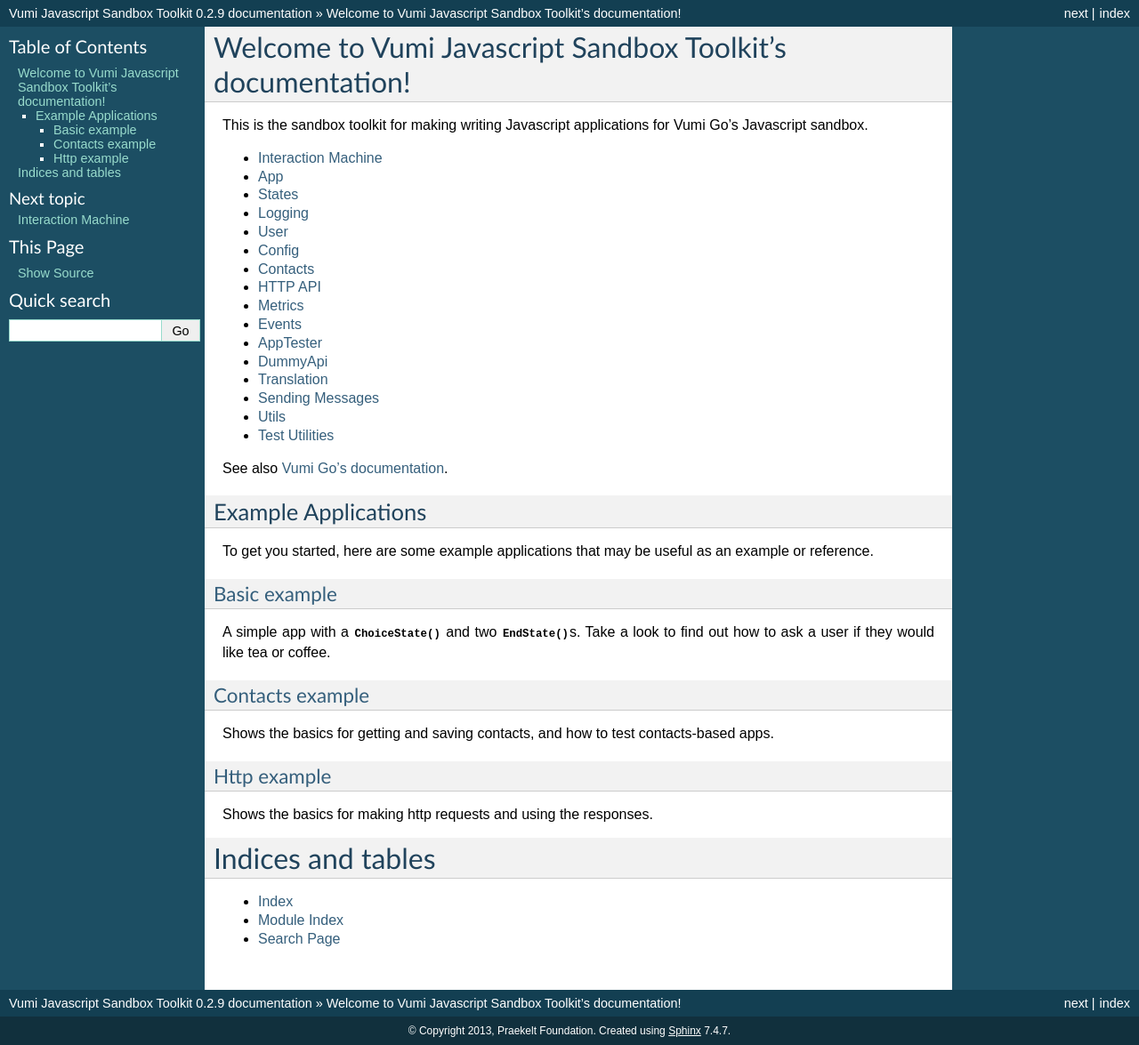
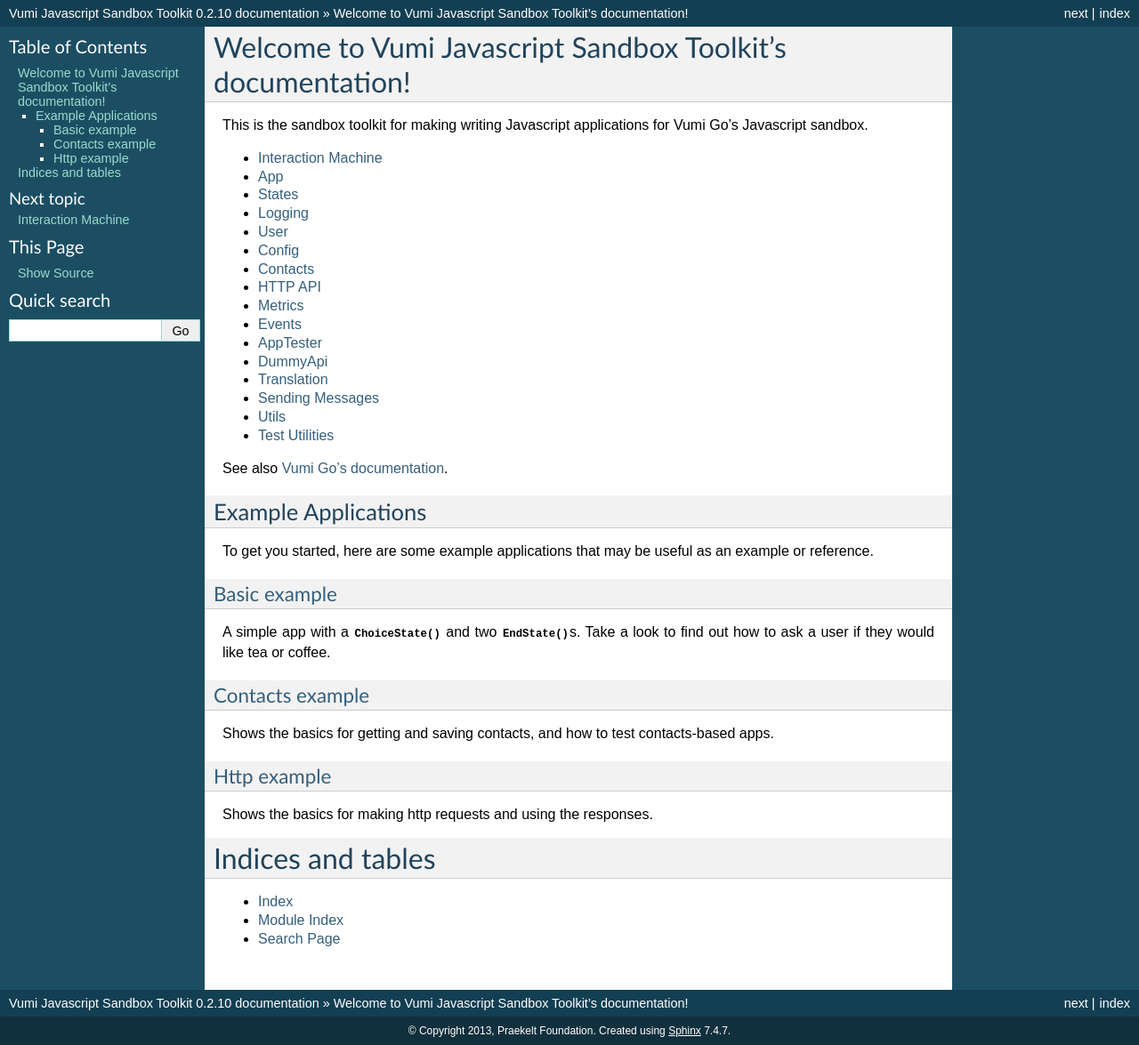
Before and after one commit to praekeltfoundation/vumi-jssandbox-toolkit, a Sphinx documentation site: the page built from docs/index.rst, in a window 1280 px wide. Shown: the whole page at 89% size. Built offline with Sphinx 7.4.7, drawn with Linux system fonts in a browser that asks for light colours.

Commit message:
Version 0.2.10

```diff
--- a/docs/conf.py
+++ b/docs/conf.py
@@ -61,7 +61,7 @@
 # The short X.Y version.
 version = '0.2'
 # The full version, including alpha/beta/rc tags.
-release = '0.2.9'
+release = '0.2.10'
 
 # The language for content autogenerated by Sphinx. Refer to documentation
 # for a list of supported languages.
--- a/package.json
+++ b/package.json
@@ -1,6 +1,6 @@
 {
   "name": "vumigo_v02",
-  "version": "0.2.9",
+  "version": "0.2.10",
   "description": "Javascript toolkit and examples for Vumi's Javascript sandbox",
   "main": "lib/index.js",
   "scripts": {
```
